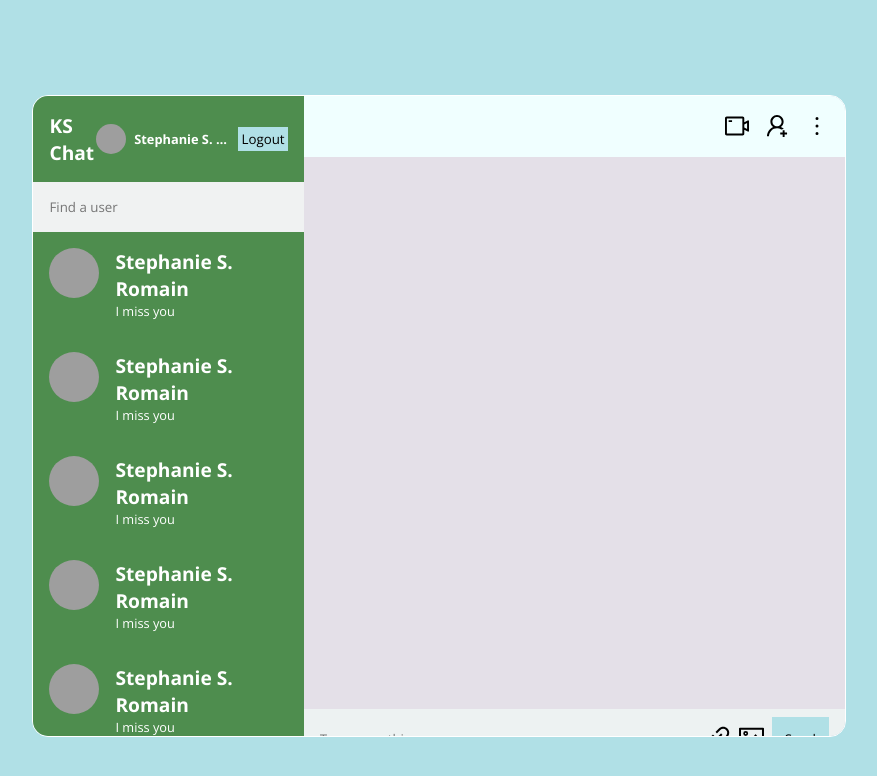
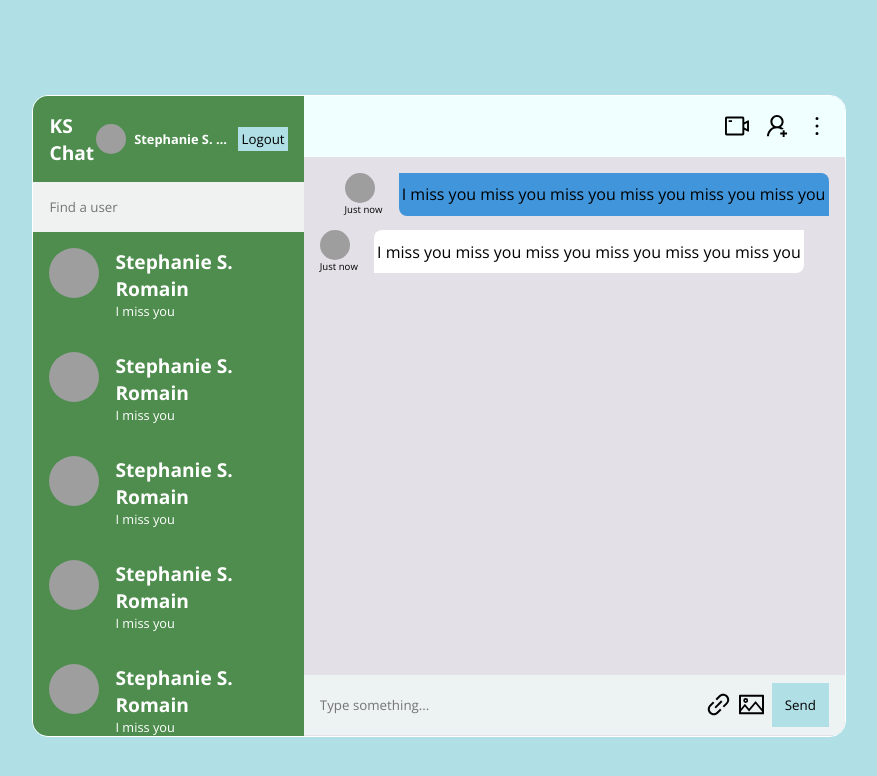
Before and after one commit to kensteph/chat-app, a React (Create React App) app: page / in a window 1280 px wide. Shown: the top 776 px of the page, without its empty margins (201-1078 px from the left). Built offline with nearby package versions, Linux system fonts and the light colour scheme; grey boxes are pictures that could not be loaded.

Commit message:
UI ready.

```diff
--- a/package.json
+++ b/package.json
@@ -7,6 +7,7 @@
     "@testing-library/jest-dom": "^5.16.4",
     "@testing-library/react": "^13.1.1",
     "@testing-library/user-event": "^13.5.0",
+    "prop-types": "^15.8.1",
     "react": "^18.0.0",
     "react-dom": "^18.0.0",
     "react-scripts": "5.0.1",
--- a/src/components/DisplayMessages.jsx
+++ b/src/components/DisplayMessages.jsx
@@ -1,8 +1,10 @@
 import React from 'react';
+import Message from './Message';
 
 const DisplayMessages = () => (
   <div className="MessageListContainer">
-
+    <Message owner="" />
+    <Message owner="owner" />
   </div>
 );
 
--- a/src/components/InputMessage.jsx
+++ b/src/components/InputMessage.jsx
@@ -3,7 +3,7 @@ import { PictureOutlined, LinkOutlined } from '@ant-design/icons';
 
 const InputMessage = () => (
   <div className="inputMessageContainer">
-    <input type="text" placeholder="Type somothing..." />
+    <input type="text" placeholder="Type something..." />
     <div className="actions">
       <label htmlFor="doc">
         <LinkOutlined style={{ fontSize: '25px', cursor: 'pointer' }} />
--- a/src/components/Message.jsx
+++ b/src/components/Message.jsx
@@ -1,19 +1,25 @@
 import React from 'react';
+import PropTypes from 'prop-types';
 
-const Message = () => (
-  <div className="messageContainer">
+const Message = ({ owner }) => (
+  <div className={`messageContainer ${owner}`}>
     <div className="message">
-      <img
-        className="avatar-sm"
-        src="https://images.pexels.com/photos/1239288/pexels-photo-1239288.jpeg?auto=compress&cs=tinysrgb&w=1600"
-        alt="User avatar"
-      />
-      <div className="messageContent">
-        <span className="user">Stephanie S. Romain</span>
-        <span className="lastMessage">I miss you</span>
+      <div className="user">
+        <img
+          className="avatar-sm"
+          src="https://images.pexels.com/photos/1239288/pexels-photo-1239288.jpeg?auto=compress&cs=tinysrgb&w=1600"
+          alt="User avatar"
+        />
+        <span className="hour">Just now</span>
+      </div>
+
+      <div className={`messageContent ${owner}`}>
+        <span>I miss you miss you miss you miss you miss you miss you</span>
       </div>
     </div>
   </div>
 );
 
+Message.propTypes = { owner: PropTypes.string.isRequired };
+
 export default Message;
--- a/src/styles/index.scss
+++ b/src/styles/index.scss
@@ -221,8 +221,45 @@
         }
       }
       .MessageListContainer {
-        height: calc(100% - 7.5rem);
+        height: calc(100% - 9.6rem);
         padding: 1rem;
+        overflow-y: scroll;
+
+        .messageContainer {
+          display: flex;
+          flex-direction: row-reverse;
+          align-items: center;
+          gap: 0.5rem;
+          margin-bottom: 0.9rem;
+
+          &.owner {
+            flex-direction: row;
+          }
+
+          .message {
+            display: flex;
+            gap: 1rem;
+            .user {
+              display: flex;
+              flex-direction: column;
+              .hour {
+                font-size: 0.6rem;
+              }
+            }
+            .messageContent {
+              display: flex;
+              padding: 0.2rem;
+              align-items: center;
+              background-color: rgb(65, 150, 219);
+              border-radius: 0 0.5rem;
+
+              &.owner {
+                background-color: white;
+                border-radius: 0.5rem 0;
+              }
+            }
+          }
+        }
       }
     }
   }
```
Also changed, not shown: 1 other file (tests, documents, lock files or other folders).
